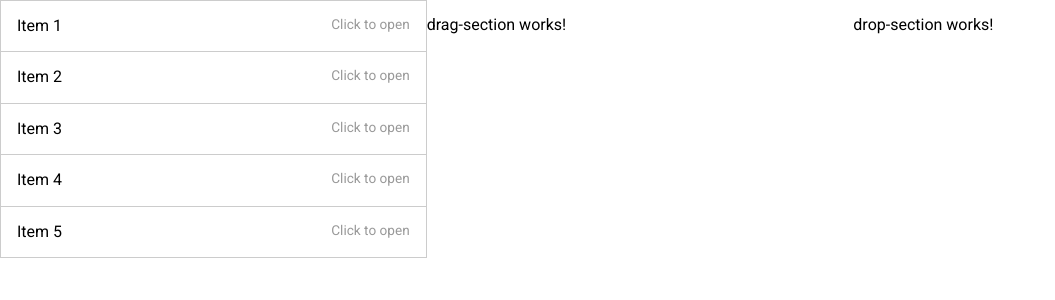
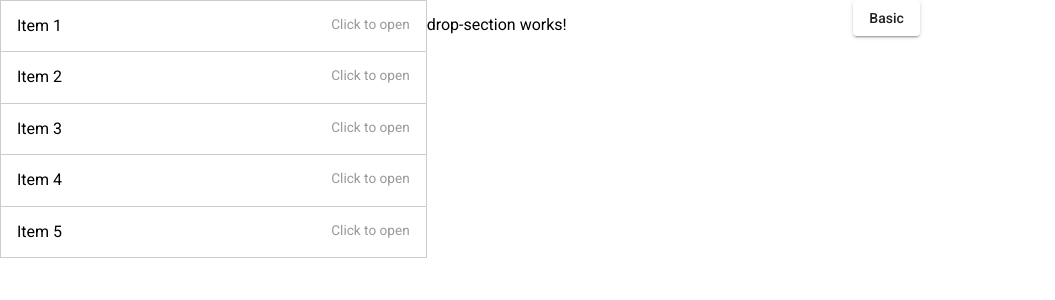
Before and after one commit to Art-Smirnov/forms-builder, an Angular app: page / in a window 1280 px wide. Shown: the top 300 px of the page, without its empty margins (0-1055 px from the left). Built offline with nearby package versions, Linux system fonts and the light colour scheme.

Commit message:
feat: add button from material angular

```diff
--- a/src/app/button/button.component.html
+++ b/src/app/button/button.component.html
@@ -1 +1 @@
-<p>button works!</p>
+<button mat-raised-button>Basic</button>
--- a/src/app/button/button.component.ts
+++ b/src/app/button/button.component.ts
@@ -1,15 +1,8 @@
-import { Component, OnInit } from '@angular/core';
+import { Component } from '@angular/core';
 
 @Component({
   selector: 'app-button',
   templateUrl: './button.component.html',
-  styleUrls: ['./button.component.scss']
+  styleUrls: ['./button.component.scss'],
 })
-export class ButtonComponent implements OnInit {
-
-  constructor() { }
-
-  ngOnInit(): void {
-  }
-
-}
+export class ButtonComponent {}
--- a/src/app/drag-section/drag-section.component.html
+++ b/src/app/drag-section/drag-section.component.html
@@ -1 +1,3 @@
-<div class="right"><p>drag-section works!</p></div>
+<div class="right">
+  <app-button></app-button>
+</div>
--- a/src/app/drop-section/drop-section.component.scss
+++ b/src/app/drop-section/drop-section.component.scss
@@ -1,5 +1,5 @@
 .center {
   width: 33.3333%;
   height: 100%;
-  float: right;
+  float: left;
 }
```
Also changed, not shown: src/app/app.module.ts (+9 -2 lines).
